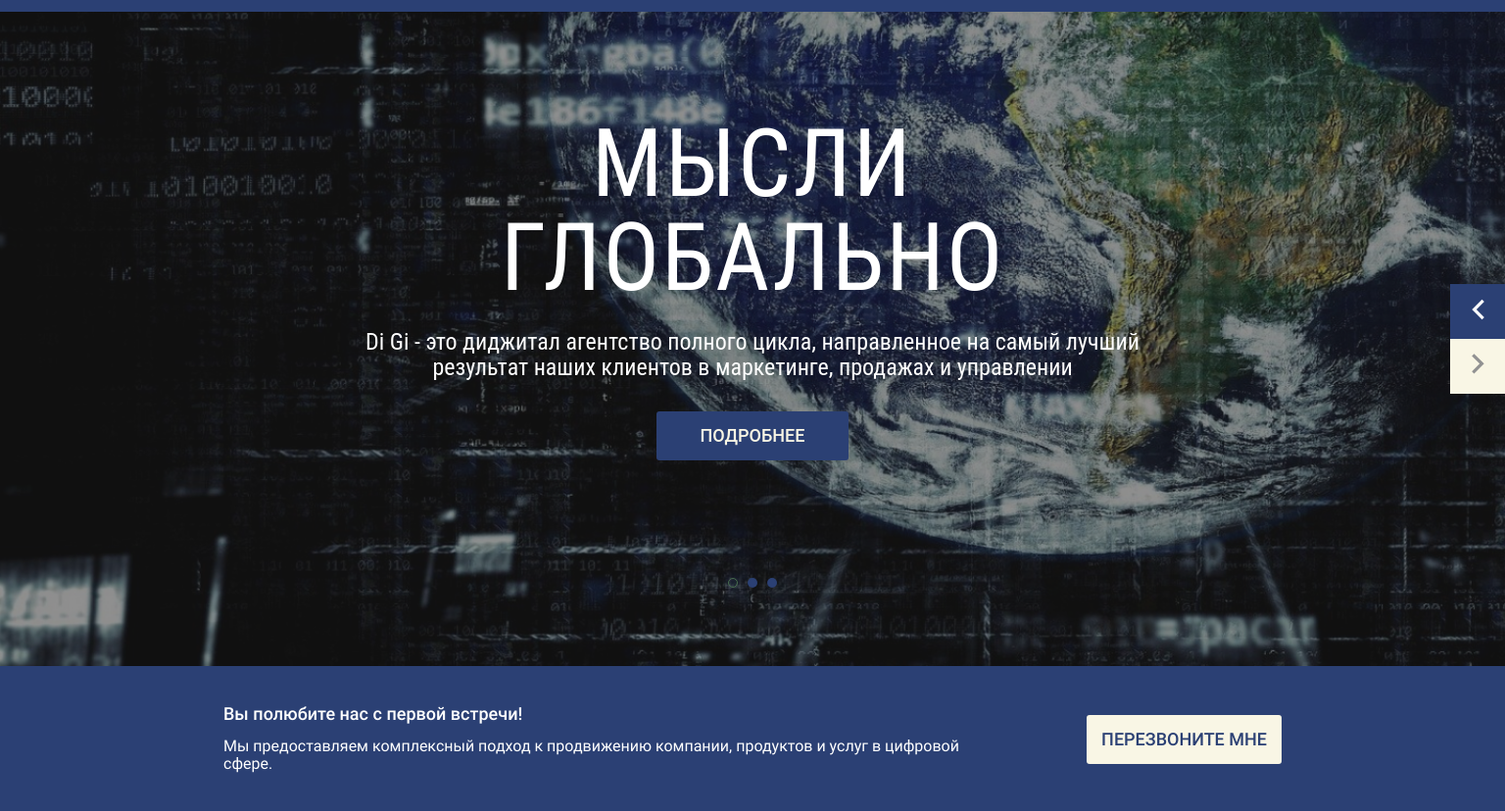
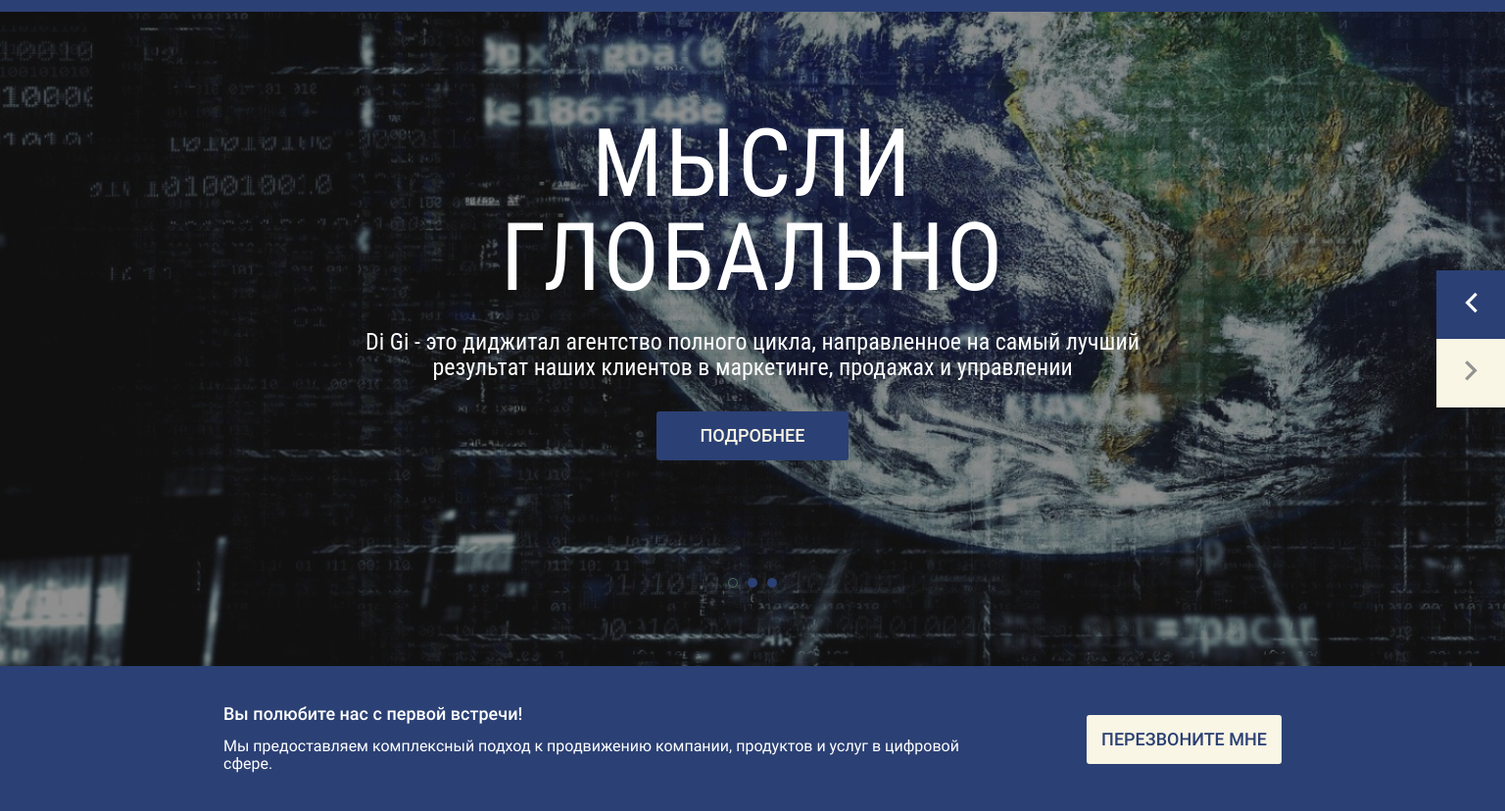
Before and after one commit to Vidiborets0012/digital-agensy_mob-first, a website: page index.html in a window 1536 px wide. Shown: the part 88-916 px from the top of the page at 98% size. Drawn offline with nearby package versions, Linux system fonts and the light colour scheme.

Commit message:
correct the size of the slider arrows of the hero section for Desktop HD

```diff
--- a/scss/style.scss
+++ b/scss/style.scss
@@ -314,6 +314,18 @@ body {
             line-height: 26px;
             min-width: 886px;
         }
+        .slick-arrow {
+            width: 70px;
+            height: 70px;
+        }
+
+        .slick-prev {
+            top: calc(50% - 70px);
+        }
+
+        .slick-next {
+            bottom: calc(50% - 70px);
+        }
     }
 
 }
```
Also changed, not shown: css/style.css, 1 other file.
